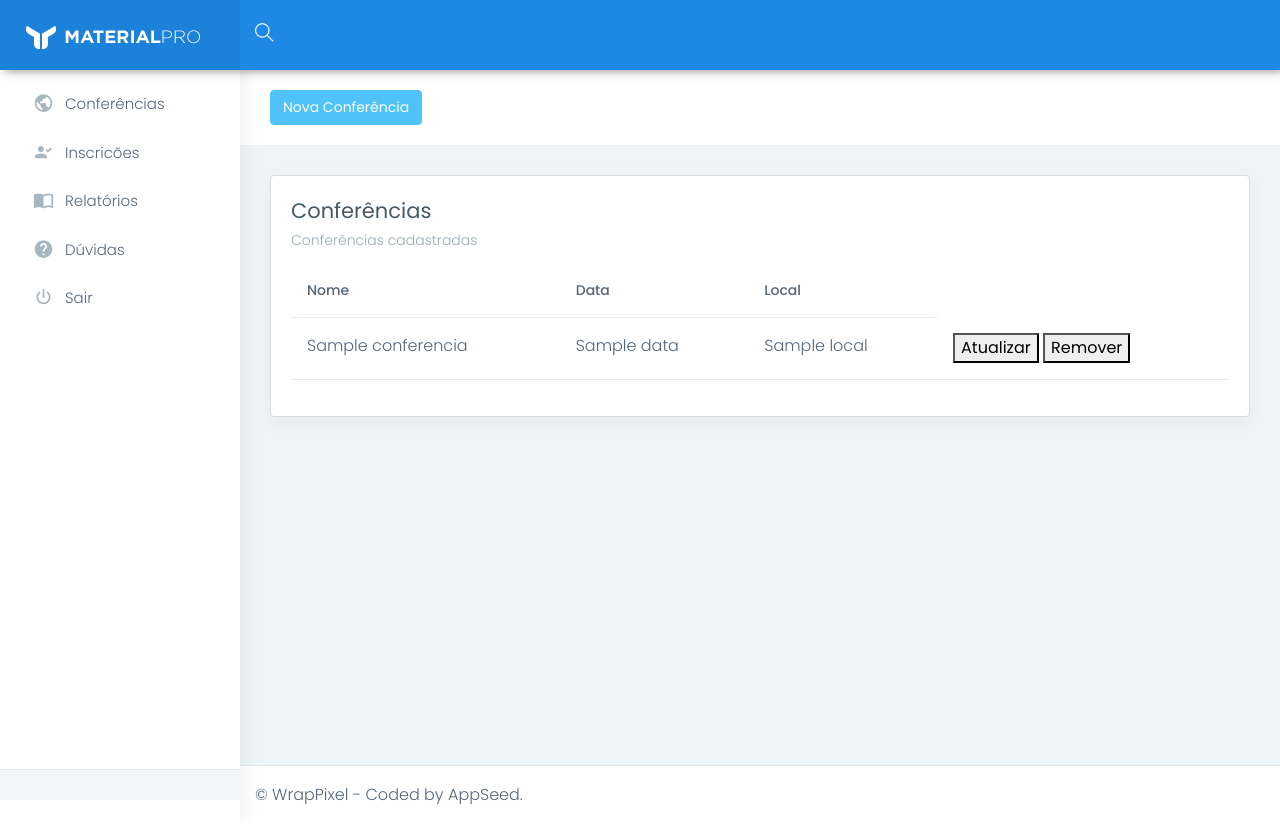
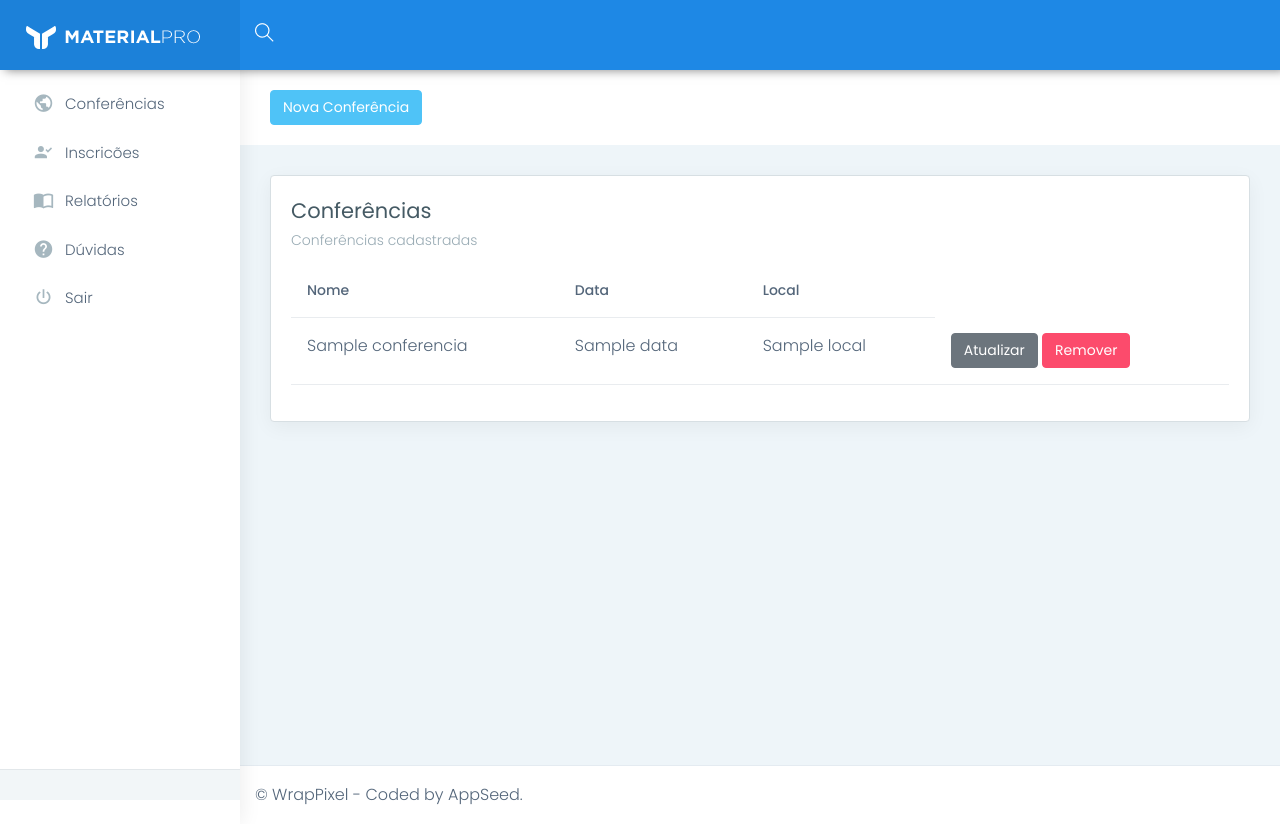
Before and after one commit to cognicode-tech/inscricoes-conferencias, a FastAPI app: template templates/home/lista-conferencias.html in a window 1280 px wide. Run offline with FastAPI, Linux system fonts and the light colour scheme; the template is opened without the code that fills it: most values are stand-ins (such as "Sample title", 1, 10 or a date in 2020); some libraries are stand-ins or nearby versions.

Commit message:
Melhora o estilos dos botoes de remover e atualiza

```diff
--- a/templates/home/lista-conferencias.html
+++ b/templates/home/lista-conferencias.html
@@ -53,8 +53,8 @@
                                         <td>{{ conferencia.data }}</td>
                                         <td>{{ conferencia.local }}</td>
                                         <td>
-                                            <button class="update-btn">Atualizar</button>
-                                            <button class="delete-btn">Remover</button>
+                                            <button class="btn btn-secondary d-none d-md-inline-block text-white">Atualizar</button>
+                                            <button class="btn btn-danger d-none d-md-inline-block text-white">Remover</button>
                                         </td>
                                     </tr>
                                     {% endfor %}
```
